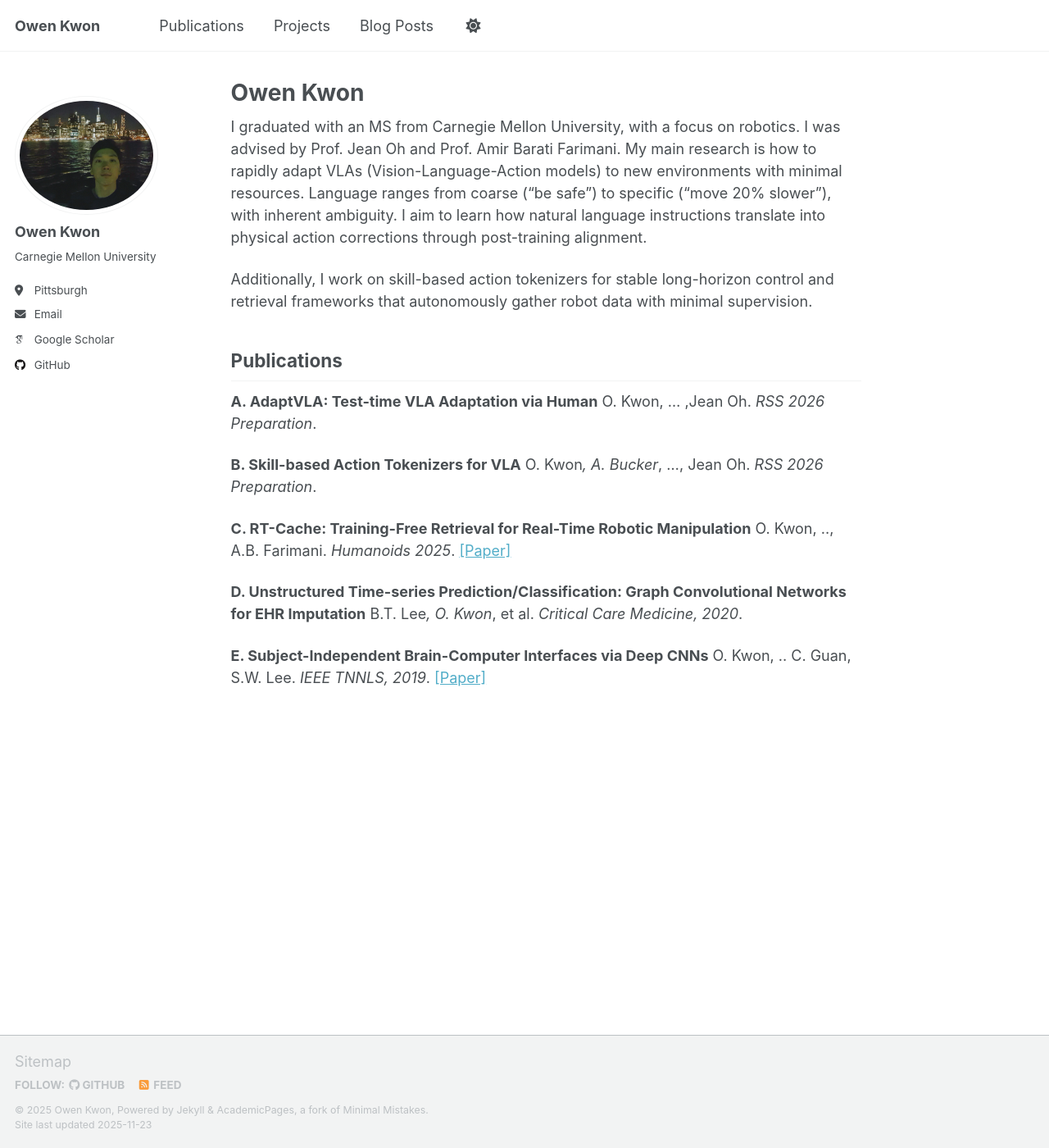
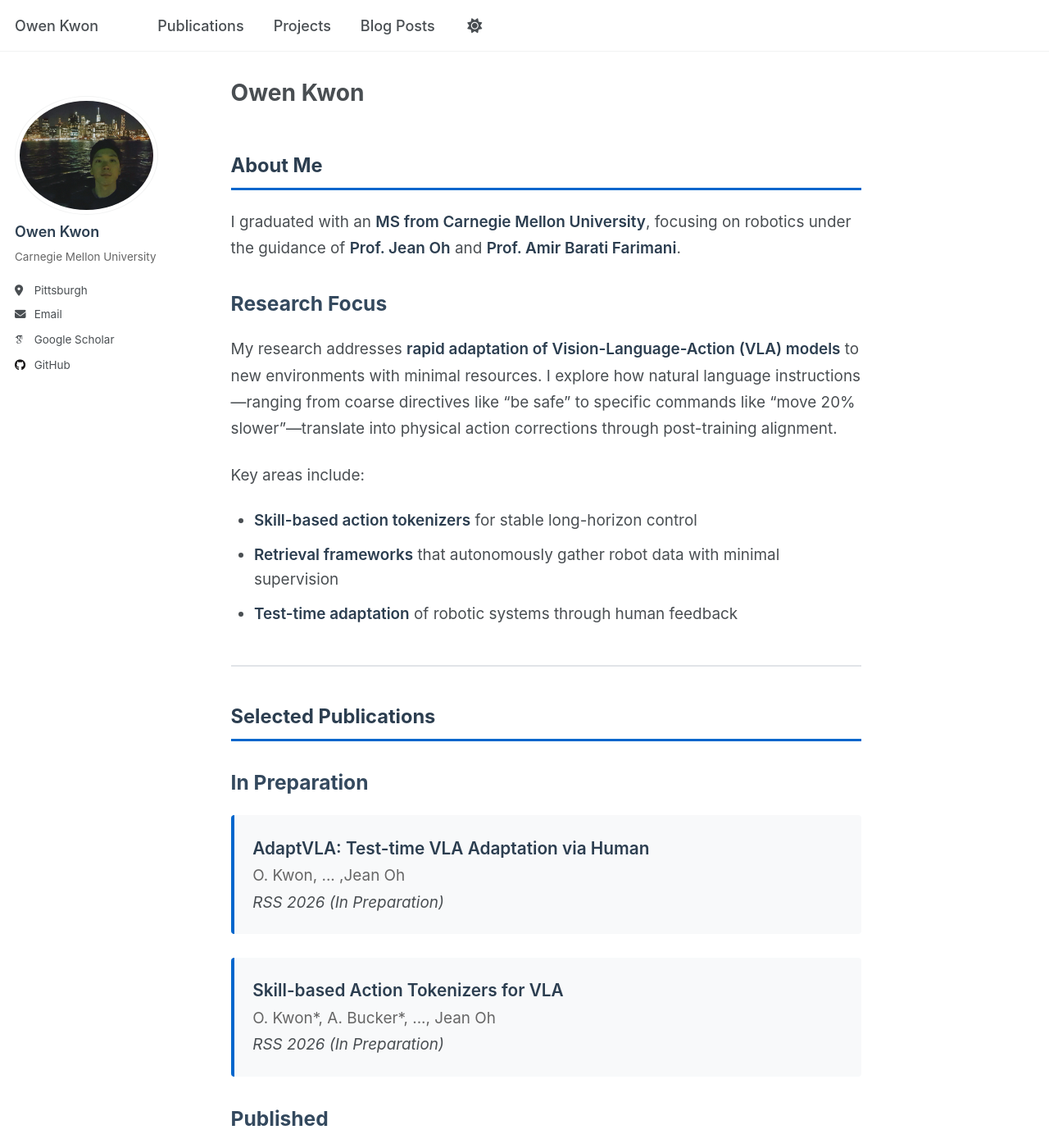
Before and after one commit to owenkgit/owenkgit.github.io, a Jekyll site: the page built from _pages/about.md, in a window 1280 px wide and 1400 px high. Shown: the whole window at 82% size. Built offline with Jekyll 4.4.1, drawn with Linux system fonts in a browser that asks for light colours; some web fonts are replaced; a script that is not in the unit is left out; some of the changed text lies outside the part shown.

Commit message:
improve UX/UI: better typography, visual hierarchy, spacing, and publication layout with custom CSS

```diff
--- a/_includes/head/custom.html
+++ b/_includes/head/custom.html
@@ -4,6 +4,9 @@
 
 <!-- Support for Academicons -->
 <link rel="stylesheet" href="{{ base_path }}/assets/css/academicons.css"/>
+
+<!-- Custom CSS for improved UX/UI -->
+<link rel="stylesheet" href="{{ base_path }}/assets/css/custom.css"/>
 
 <!-- favicon from https://commons.wikimedia.org/wiki/File:OOjs_UI_icon_academic-progressive.svg -->
 <link rel="apple-touch-icon" sizes="180x180" href="{{ base_path }}/images/apple-touch-icon-180x180.png"/>
--- a/_pages/about.md
+++ b/_pages/about.md
@@ -7,23 +7,57 @@ redirect_from:
   - /about.html
 ---
 
-I graduated with an MS from Carnegie Mellon University, with a focus on robotics. I was advised by Prof. Jean Oh and Prof. Amir Barati Farimani. My main research is how to rapidly adapt VLAs (Vision-Language-Action models) to new environments with minimal resources. Language ranges from coarse ("be safe") to specific ("move 20% slower"), with inherent ambiguity. I aim to learn how natural language instructions translate into physical action corrections through post-training alignment.
+## About Me
 
-Additionally, I work on skill-based action tokenizers for stable long-horizon control and retrieval frameworks that autonomously gather robot data with minimal supervision.
+I graduated with an **MS from Carnegie Mellon University**, focusing on robotics under the guidance of **Prof. Jean Oh** and **Prof. Amir Barati Farimani**.
 
-## Publications
+### Research Focus
 
-**A. AdaptVLA: Test-time VLA Adaptation via Human**
-O. Kwon, ... ,Jean Oh. *RSS 2026 Preparation*.
+My research addresses **rapid adaptation of Vision-Language-Action (VLA) models** to new environments with minimal resources. I explore how natural language instructions—ranging from coarse directives like "be safe" to specific commands like "move 20% slower"—translate into physical action corrections through post-training alignment.
 
-**B. Skill-based Action Tokenizers for VLA**
-O. Kwon*, A. Bucker*, ..., Jean Oh. *RSS 2026 Preparation*.
+Key areas include:
+- **Skill-based action tokenizers** for stable long-horizon control
+- **Retrieval frameworks** that autonomously gather robot data with minimal supervision
+- **Test-time adaptation** of robotic systems through human feedback
 
-**C. RT-Cache: Training-Free Retrieval for Real-Time Robotic Manipulation**
-O. Kwon, .., A.B. Farimani. *Humanoids 2025*. [[Paper]](https://arxiv.org/pdf/2505.09040)
+---
 
-**D. Unstructured Time-series Prediction/Classification: Graph Convolutional Networks for EHR Imputation**
-B.T. Lee*, O. Kwon*, et al. *Critical Care Medicine, 2020*.
+## Selected Publications
 
-**E. Subject-Independent Brain-Computer Interfaces via Deep CNNs**
-O. Kwon, .. C. Guan, S.W. Lee. *IEEE TNNLS, 2019*. [[Paper]](https://ieeexplore.ieee.org/stamp/stamp.jsp?arnumber=8897723)
+### In Preparation
+
+<div style="margin-bottom: 1.5em;">
+  <strong style="font-size: 1.1em;">AdaptVLA: Test-time VLA Adaptation via Human</strong><br/>
+  <span style="color: #666;">O. Kwon, ... ,Jean Oh</span><br/>
+  <em>RSS 2026 (In Preparation)</em>
+</div>
+
+<div style="margin-bottom: 1.5em;">
+  <strong style="font-size: 1.1em;">Skill-based Action Tokenizers for VLA</strong><br/>
+  <span style="color: #666;">O. Kwon*, A. Bucker*, ..., Jean Oh</span><br/>
+  <em>RSS 2026 (In Preparation)</em>
+</div>
+
+### Published
+
+<div style="margin-bottom: 1.5em;">
+  <strong style="font-size: 1.1em;">RT-Cache: Training-Free Retrieval for Real-Time Robotic Manipulation</strong><br/>
+  <span style="color: #666;">O. Kwon, .., A.B. Farimani</span><br/>
+  <em>Humanoids 2025</em>
+  <span style="margin-left: 1em;">📄 <a href="https://arxiv.org/pdf/2505.09040">Paper</a></span>
+</div>
+
+<div style="margin-bottom: 1.5em;">
+  <strong style="font-size: 1.1em;">Unstructured Time-series Prediction/Classification: Graph Convolutional Networks for EHR Imputation</strong><br/>
+  <span style="color: #666;">B.T. Lee*, O. Kwon*, et al.</span><br/>
+  <em>Critical Care Medicine, 2020</em>
+</div>
+
+<div style="margin-bottom: 1.5em;">
+  <strong style="font-size: 1.1em;">Subject-Independent Brain-Computer Interfaces via Deep CNNs</strong><br/>
+  <span style="color: #666;">O. Kwon, .. C. Guan, S.W. Lee</span><br/>
+  <em>IEEE Transactions on Neural Networks and Learning Systems (TNNLS), 2019</em>
+  <span style="margin-left: 1em;">📄 <a href="https://ieeexplore.ieee.org/stamp/stamp.jsp?arnumber=8897723">Paper</a></span>
+</div>
+
+<p style="margin-top: 2em;"><em>* denotes equal contribution</em></p>
--- /dev/null
+++ b/assets/css/custom.css
@@ -0,0 +1,107 @@
+/* Custom styles for improved UX/UI */
+
+/* Better spacing for main content */
+.page__content {
+  font-size: 1.05em;
+  line-height: 1.7;
+}
+
+/* Improve publication entries */
+.page__content div[style*="margin-bottom"] {
+  padding: 1.2em;
+  background: #f8f9fa;
+  border-left: 4px solid #0066cc;
+  border-radius: 4px;
+  transition: all 0.3s ease;
+}
+
+.page__content div[style*="margin-bottom"]:hover {
+  background: #f0f2f5;
+  box-shadow: 0 2px 8px rgba(0,0,0,0.1);
+  transform: translateX(4px);
+}
+
+/* Section headers */
+.page__content h2 {
+  color: #2c3e50;
+  border-bottom: 3px solid #0066cc;
+  padding-bottom: 0.5em;
+  margin-top: 2em;
+  margin-bottom: 1em;
+}
+
+.page__content h3 {
+  color: #34495e;
+  margin-top: 1.5em;
+  margin-bottom: 1em;
+  font-size: 1.3em;
+}
+
+/* Horizontal rule styling */
+.page__content hr {
+  border: none;
+  border-top: 2px solid #e1e4e8;
+  margin: 2.5em 0;
+}
+
+/* Link styling */
+.page__content a {
+  color: #0066cc;
+  text-decoration: none;
+  border-bottom: 1px solid transparent;
+  transition: all 0.2s ease;
+}
+
+.page__content a:hover {
+  color: #0052a3;
+  border-bottom-color: #0052a3;
+}
+
+/* List styling */
+.page__content ul {
+  margin-left: 0;
+  padding-left: 1.5em;
+}
+
+.page__content ul li {
+  margin-bottom: 0.6em;
+  line-height: 1.6;
+}
+
+/* Bold text in content */
+.page__content strong {
+  color: #2c3e50;
+  font-weight: 600;
+}
+
+/* Improve sidebar */
+.sidebar {
+  background: #fff;
+}
+
+.author__name {
+  font-size: 1.5em;
+  font-weight: 600;
+  color: #2c3e50;
+}
+
+.author__bio {
+  font-size: 0.95em;
+  color: #666;
+}
+
+/* Navigation improvements */
+.greedy-nav a {
+  font-weight: 500;
+}
+
+/* Responsive adjustments */
+@media (max-width: 768px) {
+  .page__content {
+    font-size: 1em;
+  }
+
+  .page__content div[style*="margin-bottom"] {
+    padding: 1em;
+  }
+}
```
